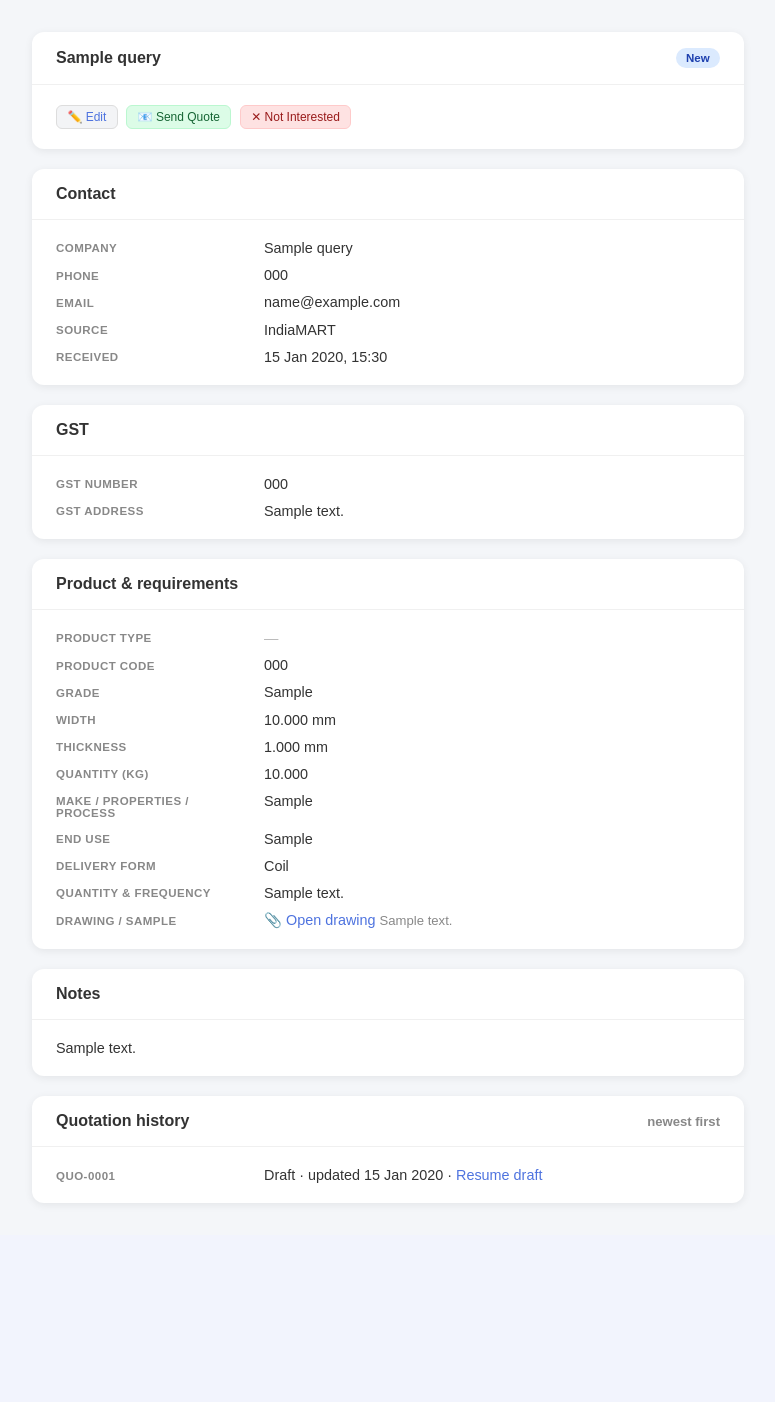
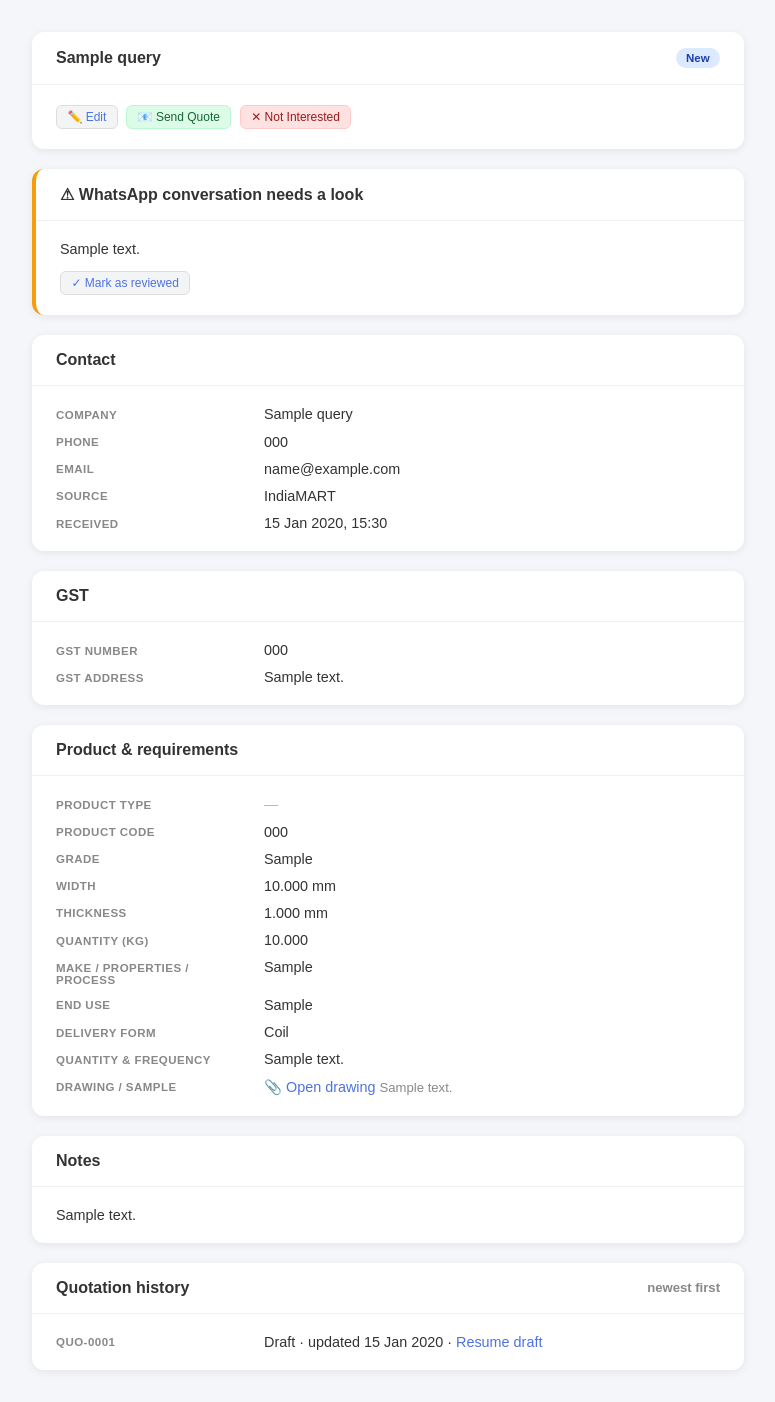
Before and after one commit to Mohini-vashisth/inventory-, a Django app: page /queries/1/ in a window 1280 px wide. Shown: the part 56-1458 px from the top of the page, without its empty margins (252-1027 px from the left). Before the commit the page ends 1261 px from the top, so only its background shows below. Run offline with Django 4.2, Linux system fonts and the light colour scheme; a user stored in the database is signed in; data comes from the database, SQL or seed files in the repository; tables that the repository leaves empty hold one stand-in row (values such as "Sample post").

Commit message:
WhatsApp bot copes with the app being offline: skip repeated messages, handle backlogs oldest-first, never re-ask, respect the 24-hour window, flag conversations for staff

```diff
--- a/inventory/materials/urls.py
+++ b/inventory/materials/urls.py
@@ -26,6 +26,7 @@ urlpatterns = [
     path('queries/<int:pk>/', queries.query_detail, name='query_detail'),
     path('queries/<int:pk>/edit/', queries.query_edit, name='query_edit'),
     path('queries/<int:pk>/not-interested/', queries.query_not_interested, name='query_not_interested'),
+    path('queries/<int:pk>/clear-review/', queries.query_clear_review, name='query_clear_review'),
     path('quotations/new/', quotations.quotation_form, name='quotation_form'),
     path('product-codes/lookup/', quotations.product_code_lookup, name='product_code_lookup'),
     path('quotations/drafts/', quotations.quotation_drafts, name='quotation_drafts'),
--- a/inventory/materials/views/queries.py
+++ b/inventory/materials/views/queries.py
@@ -82,6 +82,19 @@ def query_dashboard(request):
         'post': request.POST if error else {},
         'quote_base_url': _public_quote_base_url(request),
     })
+
+
+@staff_required
+def query_clear_review(request, pk):
+    """Staff have looked at a conversation the WhatsApp bot flagged (a reply that arrived out of
+    order, or the 24-hour reply window closing) — clear the flag."""
+    if request.method != 'POST':
+        return redirect('query_detail', pk=pk)
+    query = get_object_or_404(Query, pk=pk)
+    query.needs_review = False
+    query.review_note = ''
+    query.save(update_fields=['needs_review', 'review_note'])
+    return redirect('query_detail', pk=pk)
 
 
 @staff_required
--- a/inventory/materials/views/whatsapp.py
+++ b/inventory/materials/views/whatsapp.py
@@ -8,6 +8,7 @@ import re
 import threading
 import urllib.error
 import urllib.request
+from datetime import datetime, timedelta, timezone as dt_timezone
 from decimal import Decimal, InvalidOperation
 
 from django.conf import settings
@@ -21,7 +22,7 @@ from django.views.decorators.http import require_http_methods
 from django.core.exceptions import ValidationError
 from django.core.validators import validate_email
 
-from ..models import GSTIN_PATTERN, ProductCategory, Query
+from ..models import GSTIN_PATTERN, ProductCategory, Query, WhatsAppMessage
 
 logger = logging.getLogger(__name__)
 
@@ -491,35 +492,81 @@ def _process_whatsapp_change(value):
     contacts = value.get("contacts", [])
     profile_name = contacts[0].get("profile", {}).get("name", "") if contacts else ""
 
-    for msg in incoming_messages:
-        phone = msg.get("from", "")
-        if not phone:
-            continue
-        msg_type = msg.get("type")
-        if msg_type == "text":
-            text = (msg.get("text") or {}).get("body", "").strip()
-            if text:
-                _route_whatsapp_message(phone, text, profile_name)
-        elif msg_type == "interactive":
-            # A tap on a reply button (or list row): its title is the answer.
-            interactive = msg.get("interactive") or {}
-            reply = interactive.get("button_reply") or interactive.get("list_reply") or {}
-            title = (reply.get("title") or "").strip()
-            reply_id = reply.get("id") or ""
-            if reply_id.startswith(WHATSAPP_CATEGORY_ROW_PREFIX):   # a product type row: its title may be cut short
-                category = ProductCategory.objects.filter(pk=reply_id[len(WHATSAPP_CATEGORY_ROW_PREFIX):] or 0).first() \
-                    if reply_id[len(WHATSAPP_CATEGORY_ROW_PREFIX):].isdigit() else None
-                title = category.name if category else title
-            if title:
-                _route_whatsapp_message(phone, title, profile_name)
-        elif msg_type in ("image", "document"):
-            media = msg.get(msg_type) or {}
-            media_id = media.get("id")
-            if media_id:
-                _route_whatsapp_media(phone, media_id, media.get("mime_type", ""))
+    # Meta redelivers anything it didn't get an acknowledgement for, and replays a backlog when
+    # the app comes back after being offline — in any order. So: (1) a message id seen before is
+    # skipped, (2) a batch is handled oldest-first, and (3) when one batch holds several messages
+    # from the same customer only the last one sends the next question, otherwise they would be
+    # asked a string of questions they have already answered.
+    WhatsAppMessage.objects.filter(received_at__lt=timezone.now() - WHATSAPP_MESSAGE_ID_KEEP).delete()   # old ids can't recur
+    ordered = sorted((m for m in incoming_messages if m.get("from")), key=_message_timestamp)
+    fresh = [m for m in ordered if _claim_whatsapp_message(m.get("id"))]
+    last_for_phone = {_normalize_phone(m["from"]): index for index, m in enumerate(fresh)}
+
+    for index, msg in enumerate(fresh):
+        phone = msg["from"]
+        send_next = last_for_phone[_normalize_phone(phone)] == index
+        sent_at = _message_sent_at(msg)
+        try:
+            _handle_whatsapp_message(msg, phone, profile_name, sent_at, send_next)
+        except Exception:
+            for unhandled in fresh[index:]:   # let Meta's retry process these properly
+                _release_whatsapp_message(unhandled.get("id"))
+            raise
 
 
-def _route_whatsapp_message(phone, text, profile_name):
+def _message_timestamp(msg):
+    try:
+        return int(msg.get("timestamp") or 0)
+    except (TypeError, ValueError):
+        return 0
+
+
+def _message_sent_at(msg):
+    """When the customer sent this message, from Meta's own timestamp (None if absent)."""
+    seconds = _message_timestamp(msg)
+    return datetime.fromtimestamp(seconds, tz=dt_timezone.utc) if seconds else None
+
+
+def _claim_whatsapp_message(message_id):
+    """True the first time a message id is seen (and records it); False for a repeat.
+    Messages with no id (never the case from Meta) are always handled."""
+    if not message_id:
+        return True
+    _, created = WhatsAppMessage.objects.get_or_create(message_id=message_id)
+    return created
+
+
+def _release_whatsapp_message(message_id):
+    if message_id:
+        WhatsAppMessage.objects.filter(message_id=message_id).delete()
+
+
+def _handle_whatsapp_message(msg, phone, profile_name, sent_at, send_next):
+    msg_type = msg.get("type")
+    if msg_type == "text":
+        text = (msg.get("text") or {}).get("body", "").strip()
+        if text:
+            _route_whatsapp_message(phone, text, profile_name, sent_at, send_next)
+    elif msg_type == "interactive":
+        # A tap on a reply button (or list row): its title is the answer.
+        interactive = msg.get("interactive") or {}
+        reply = interactive.get("button_reply") or interactive.get("list_reply") or {}
+        title = (reply.get("title") or "").strip()
+        reply_id = reply.get("id") or ""
+        if reply_id.startswith(WHATSAPP_CATEGORY_ROW_PREFIX):   # a product type row: its title may be cut short
+            category = ProductCategory.objects.filter(pk=reply_id[len(WHATSAPP_CATEGORY_ROW_PREFIX):] or 0).first() \
+                if reply_id[len(WHATSAPP_CATEGORY_ROW_PREFIX):].isdigit() else None
+            title = category.name if category else title
+        if title:
+            _route_whatsapp_message(phone, title, profile_name, sent_at, send_next)
+    elif msg_type in ("image", "document"):
+        media = msg.get(msg_type) or {}
+        media_id = media.get("id")
+        if media_id:
+            _route_whatsapp_media(phone, media_id, media.get("mime_type", ""), sent_at)
+
+
+def _route_whatsapp_message(phone, text, profile_name, sent_at=None, send_next=True):
     """Route an inbound message to whichever open Query is mid-intake for
     this phone number. A message from a number with no in-progress query —
     either a cold inbound message, or a reply after that query already
@@ -534,12 +581,13 @@ def _route_whatsapp_message(phone, text, profile_name):
         .first()
     )
     if query:
-        _process_whatsapp_answer(query.pk, text)
+        _process_whatsapp_answer(query.pk, text, sent_at, send_next)
     else:
-        Query.objects.create(source='whatsapp', company_name=profile_name, contact_phone=phone, notes=text)
+        Query.objects.create(source='whatsapp', company_name=profile_name, contact_phone=phone, notes=text,
+                             last_inbound_at=sent_at or timezone.now())
 
 
-def _route_whatsapp_media(phone, media_id, mime_type):
+def _route_whatsapp_media(phone, media_id, mime_type, sent_at=None):
     """Same lookup as _route_whatsapp_message, but for an image/document
     reply — only meaningful when 'drawing' is actually the field being
     asked for right now; otherwise there's no in-progress query expecting
@@ -555,7 +603,13 @@ def _route_whatsapp_media(phone, media_id, mime_type):
         .order_by('-created_at')
         .first()
     )
-    if not query or _next_expected_query_field(query) != 'drawing':
+    if not query:
+        return
+    newest = sent_at or timezone.now()   # a file is the customer's newest message too: it re-opens the window
+    if not query.last_inbound_at or newest > query.last_inbound_at:
+        query.last_inbound_at = newest
+        query.save(update_fields=['last_inbound_at'])
+    if _next_expected_query_field(query) != 'drawing':
         return
     _process_whatsapp_drawing_media_background(query.pk, media_id, mime_type)
 
@@ -642,7 +696,37 @@ def _process_whatsapp_drawing_media_background(query_pk, media_id, mime_type):
     return thread
 
 
-def _process_whatsapp_answer(query_pk, text):
+# WhatsApp only lets the bot send free-form text for 24 hours after the customer's last message;
+# a margin is kept so a send never lands right on the edge.
+WHATSAPP_WINDOW = timedelta(hours=23)
+# How long handled message ids are remembered; Meta retries for days, not months.
+WHATSAPP_MESSAGE_ID_KEEP = timedelta(days=30)
+WHATSAPP_WINDOW_CLOSED_NOTE = (
+    "WhatsApp's 24-hour reply window has closed, so the bot can't send the next question — "
+    "message the customer on WhatsApp yourself; the bot carries on when they reply."
+)
+WHATSAPP_OUT_OF_ORDER_NOTE = (
+    "A reply reached the bot out of order (the app was probably offline) — check the answers below "
+    "are in the right fields; the late message is in the notes."
+)
+
+
+def _whatsapp_window_open(query, now=None):
+    """Whether the bot may still send the customer free-form messages."""
+    if query.last_inbound_at is None:
+        return True
+    return (now or timezone.now()) - query.last_inbound_at < WHATSAPP_WINDOW
+
+
+def _flag_for_review(query, note):
+    """Mark a conversation for staff (shown on the dashboard and detail page)."""
+    if note not in query.review_note:
+        query.review_note = f"{query.review_note} {note}".strip()[:255]
+    query.needs_review = True
+    query.save(update_fields=['needs_review', 'review_note'])
+
+
+def _process_whatsapp_answer(query_pk, text, sent_at=None, send_next=True):
     """Save this message as the answer to whichever question is next in
     the intake sequence, then send the following question — or, once the
     sequence is complete, the closing message. A message that arrives after
@@ -654,9 +738,37 @@ def _process_whatsapp_answer(query_pk, text):
     can redeliver the same webhook, and two overlapping deliveries for the
     same phone must not both read the same "next field" and race each
     other into the wrong column. A no-op on SQLite (no row locking there),
-    but real protection once/if this ever runs on Postgres."""
+    but real protection once/if this ever runs on Postgres.
+
+    `sent_at` is when the customer sent it (Meta's timestamp). A message older than one already
+    handled arrived out of order — it is not used as an answer, only noted and flagged for staff.
+    If the 24-hour window since the customer's newest message has closed, answers are still saved
+    but nothing is sent (it would be refused) and staff are told. `send_next=False` is used for all
+    but the last of several messages from one customer in a single delivery."""
     with transaction.atomic():
         query = Query.objects.select_for_update().get(pk=query_pk)
+
+        if sent_at is not None and query.last_inbound_at and sent_at < query.last_inbound_at - timedelta(seconds=1):
+            stamp = timezone.localtime(sent_at).strftime('%d %b %H:%M')
+            query.notes = f"{query.notes}\n[late reply, sent {stamp}] {text}".strip()
+            query.save(update_fields=['notes'])
+            _flag_for_review(query, WHATSAPP_OUT_OF_ORDER_NOTE)
+            return
+
+        newest = sent_at or timezone.now()
+        query.last_inbound_at = max(query.last_inbound_at, newest) if query.last_inbound_at else newest
+        query.save(update_fields=['last_inbound_at'])
+        window_open = _whatsapp_window_open(query)
+        if not window_open:
+            _flag_for_review(query, WHATSAPP_WINDOW_CLOSED_NOTE)
+
+        def say(message):
+            if window_open:
+                _send_whatsapp_text_message_background(query.contact_phone, message)
+
+        def ask(field_name):
+            if window_open:
+                _send_whatsapp_question(query.contact_phone, field_name)
 
         field = _next_expected_query_field(query)
         if field is None:
@@ -668,7 +780,7 @@ def _process_whatsapp_answer(query_pk, text):
         if field == 'gst_number':
             parsed = _parse_whatsapp_gst_details(text)
             if parsed is None:
-                _send_whatsapp_text_message_background(query.contact_phone, WHATSAPP_GST_INVALID_MESSAGE)
+                say(WHATSAPP_GST_INVALID_MESSAGE)
                 return
             query.gst_number, address = parsed
             changed = ['gst_number']
@@ -678,14 +790,14 @@ def _process_whatsapp_answer(query_pk, text):
         elif field == 'delivery_form':
             parsed = _parse_whatsapp_delivery_form(text)
             if parsed is None:
-                _send_whatsapp_question(query.contact_phone, 'delivery_form')
+                ask('delivery_form')
                 return
             query.delivery_form = parsed
             changed = ['delivery_form']
         elif field in WHATSAPP_DIMENSION_INVALID_MESSAGES:   # width, thickness
             parsed = _parse_whatsapp_dimension(text)
             if parsed is None:
-                _send_whatsapp_text_message_background(query.contact_phone, WHATSAPP_DIMENSION_INVALID_MESSAGES[field])
+                say(WHATSAPP_DIMENSION_INVALID_MESSAGES[field])
                 return
             setattr(query, field, parsed)
             changed = [field]
@@ -696,14 +808,14 @@ def _process_whatsapp_answer(query_pk, text):
         elif field == 'product_category':
             detected = _detect_product_category(text)
             if detected is None:
-                _send_whatsapp_question(query.contact_phone, 'product_category')
+                ask('product_category')
                 return
             query.product_category = detected
             changed = ['product_category']
         elif field == 'contact_email':
             candidate = text.strip()
             if not _is_valid_whatsapp_email(candidate):
-                _send_whatsapp_text_message_background(query.contact_phone, WHATSAPP_QUERY_QUESTIONS['contact_email'])
+                say(WHATSAPP_QUERY_QUESTIONS['contact_email'])
                 return
             query.contact_email = candidate
             changed = ['contact_email']
@@ -729,15 +841,26 @@ def _process_whatsapp_answer(query_pk, text):
                 changed.append('product_type')
         query.save(update_fields=changed)
 
-        _advance_whatsapp_query(query)
+        if send_next:
+            _advance_whatsapp_query(query)
 
 
 def _advance_whatsapp_query(query):
-    """Sends the next question in the intake sequence, or the closing
-    message once it's complete. Shared by the text-answer path above and the
-    drawing-media path (_process_whatsapp_drawing_media_background), since
-    both need to advance the same way once their field is saved."""
+    """Sends the next question in the intake sequence, or the closing message once it's
+    complete. Shared by the text-answer path above and the drawing-media path
+    (_process_whatsapp_drawing_media_background), since both need to advance the same way once
+    their field is saved. Never re-asks a question that was already sent and is still waiting for
+    its answer (so a replayed or duplicated message can't double-ask), and sends nothing once the
+    24-hour window has closed — staff are told instead."""
+    if not _whatsapp_window_open(query):
+        _flag_for_review(query, WHATSAPP_WINDOW_CLOSED_NOTE)
+        return
     next_field = _next_expected_query_field(query)
+    marker = next_field or '_done'
+    if query.last_asked_field == marker:
+        return
+    query.last_asked_field = marker
+    query.save(update_fields=['last_asked_field'])
     if next_field:
         _send_whatsapp_question(query.contact_phone, next_field)
     else:
--- a/inventory/templates/materials/query_dashboard.html
+++ b/inventory/templates/materials/query_dashboard.html
@@ -197,6 +197,7 @@
           </td>
           <td>
             <span class="badge badge-{{ query.status }}">{{ query.get_status_display }}</span>
+            {% if query.needs_review %}<a href="{% url 'query_detail' query.pk %}" class="badge" style="background:#fef3c7; color:#92400e; text-decoration:none;" title="{{ query.review_note }}">⚠ Needs a look</a>{% endif %}
             {% with latest=query.latest_sent_quotation %}
             {% if latest %}
             <div class="muted" style="font-size:0.78em; margin-top:0.3rem;">
--- a/inventory/templates/materials/query_detail.html
+++ b/inventory/templates/materials/query_detail.html
@@ -86,6 +86,19 @@
     </div>
   </div>
 
+  {% if query.needs_review %}
+  <div class="card" style="border-left:4px solid #f59e0b;">
+    <div class="card-header">⚠ WhatsApp conversation needs a look</div>
+    <div class="card-body">
+      <p style="font-size:0.9rem; margin-bottom:0.9rem;">{{ query.review_note }}</p>
+      <form method="post" action="{% url 'query_clear_review' query.pk %}">
+        {% csrf_token %}
+        <button type="submit" class="icon-btn">✓ Mark as reviewed</button>
+      </form>
+    </div>
+  </div>
+  {% endif %}
+
   <div class="card">
     <div class="card-header">Contact</div>
     <div class="card-body">
```
Also changed, not shown: CLAUDE.md (+8 -1 lines), inventory/materials/models.py (+20 -0 lines), inventory/materials/tests/test_whatsapp.py (+159 -1 lines), inventory/materials/migrations/0047_whatsapp_resilience.py (added).
